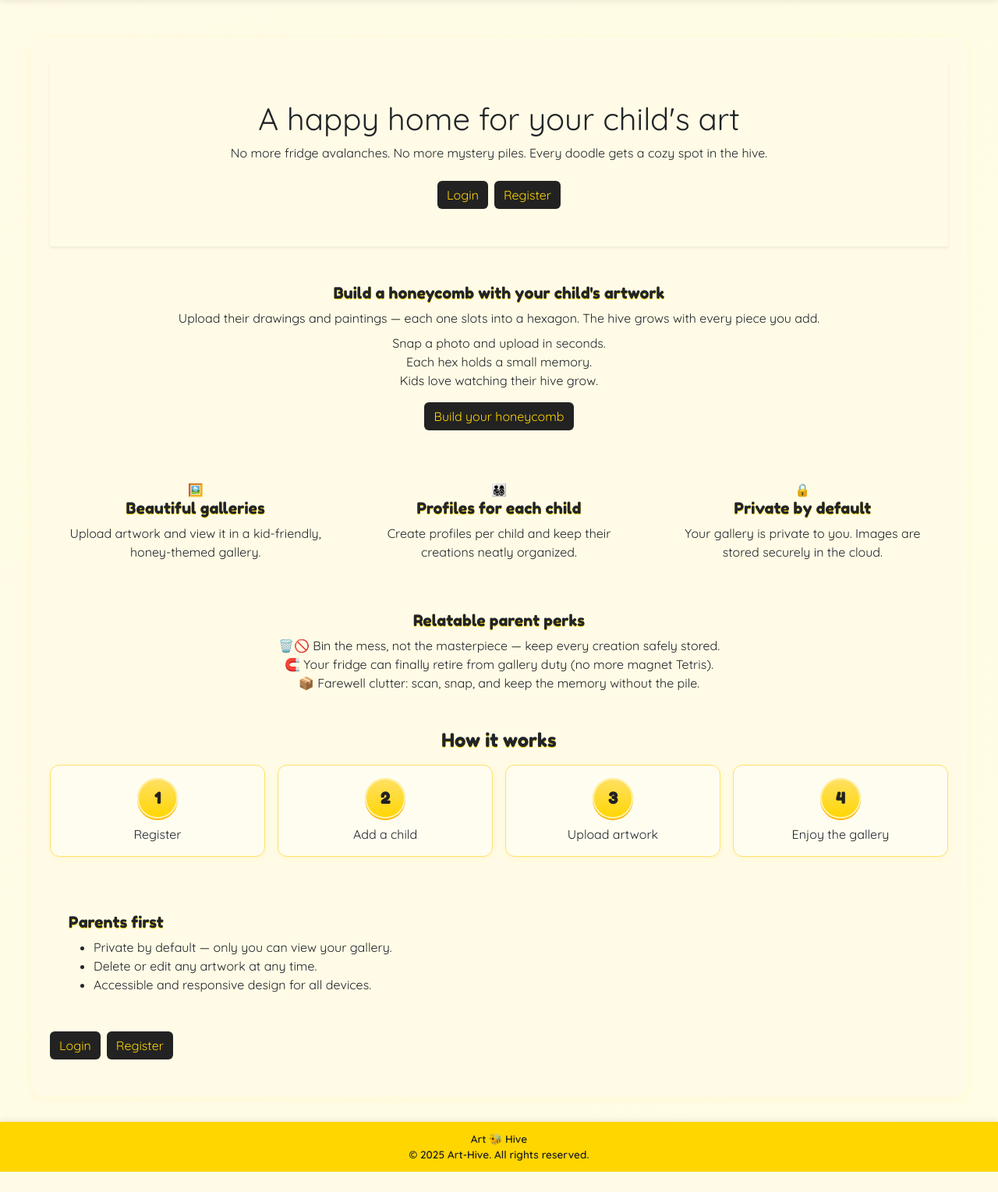
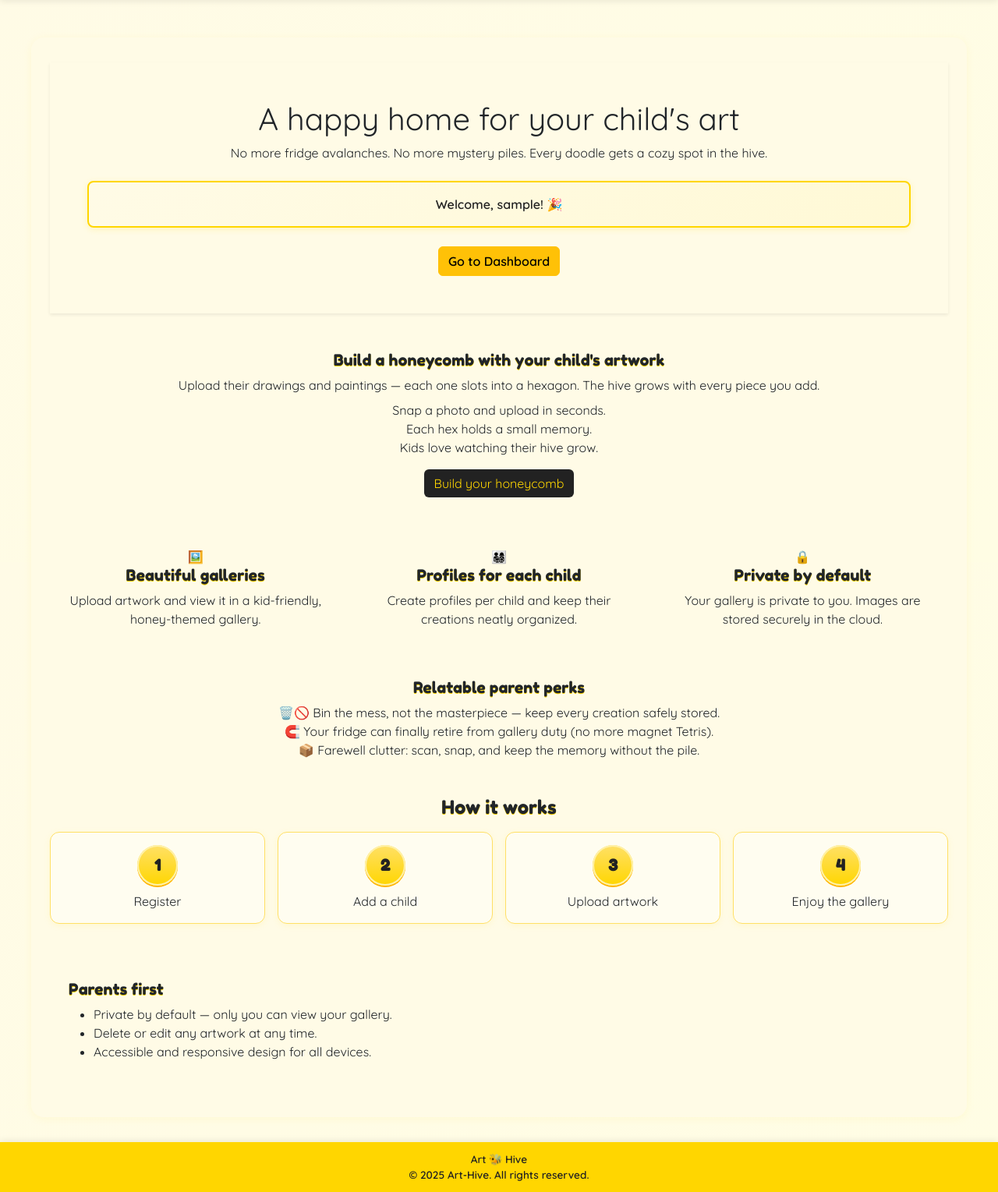
Before and after one commit to nazhameed/arthive, a Django app: page / in a window 1280 px wide. Shown: the part 79-1608 px from the top of the page at 78% size. Before the commit the page ends 1582 px from the top, so only its background shows below. Run offline with Django 5.2, Linux system fonts and the light colour scheme; the visitor is signed in with stand-in values (Sample User, id 1).

Commit message:
Show welcome and dashboard button on index page for logged-in users; hide login/register forms

```diff
--- a/gallery/templates/index.html
+++ b/gallery/templates/index.html
@@ -5,10 +5,15 @@
   <section class="hero card-honey shadow-sm p-4 p-md-5 mb-4 text-center">
     <h1 class="hero-title mb-2">A happy home for your child's art</h1>
     <p class="hero-subtitle mb-4">No more fridge avalanches. No more mystery piles. Every doodle gets a cozy spot in the hive.</p>
-    <div class="d-flex flex-wrap justify-content-center gap-2">
-      <button class="btn btn-primary" data-form="login" aria-label="Login">Login</button>
-      <button class="btn btn-secondary" data-form="register" aria-label="Register">Register</button>
-    </div>
+    {% if user.is_authenticated %}
+      <div class="alert alert-success mb-4">Welcome, {{ user.username }}! 🎉</div>
+      <a href="{% url 'dashboard' %}" class="btn btn-warning fw-bold">Go to Dashboard</a>
+    {% else %}
+      <div class="d-flex flex-wrap justify-content-center gap-2">
+        <button class="btn btn-primary" data-form="login" aria-label="Login">Login</button>
+        <button class="btn btn-secondary" data-form="register" aria-label="Register">Register</button>
+      </div>
+    {% endif %}
   </section>
 
   <!-- Honeycomb explainer -->
@@ -104,6 +109,7 @@
   </section>
 
   <!-- Auth forms -->
+  {% if not user.is_authenticated %}
   <section aria-label="Authentication forms">
     <div id="auth-buttons" class="d-flex gap-2 mb-4">
       <button class="btn btn-primary" data-form="login">Login</button>
@@ -155,5 +161,6 @@
       </form>
     </div>
   </section>
+  {% endif %}
 </div>
 {% endblock %}
```
